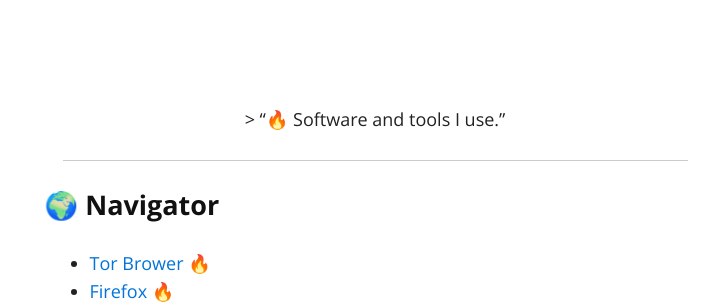
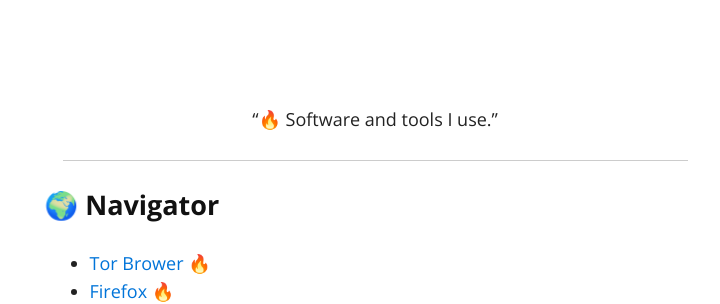
Before and after one commit to jcabeza/Awesome-Links, a Jekyll site: the page built from index.md, in a window 1280 px wide and 900 px high. Shown: the part 251-555 px from the top of the window, without its empty margins (265-985 px from the left). Built offline with Jekyll 4.4.1, drawn with Linux system fonts in a browser that asks for light colours; nearby versions of some CDN libraries.

```diff
--- a/index.md
+++ b/index.md
@@ -2,7 +2,7 @@
 layout: default
 ---
 
-<center> > “🔥 Software and tools I use.” </center>
+<center> “🔥 Software and tools I use.” </center>
 
 ---
 
```
